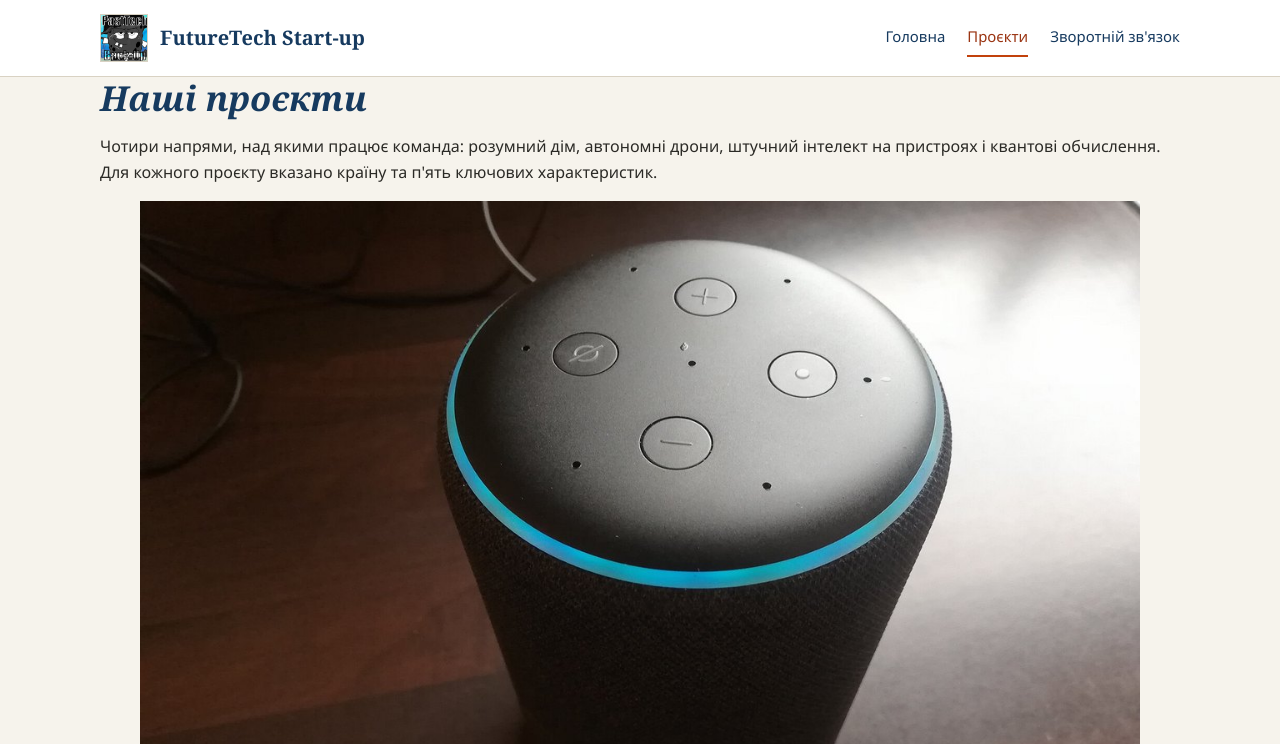
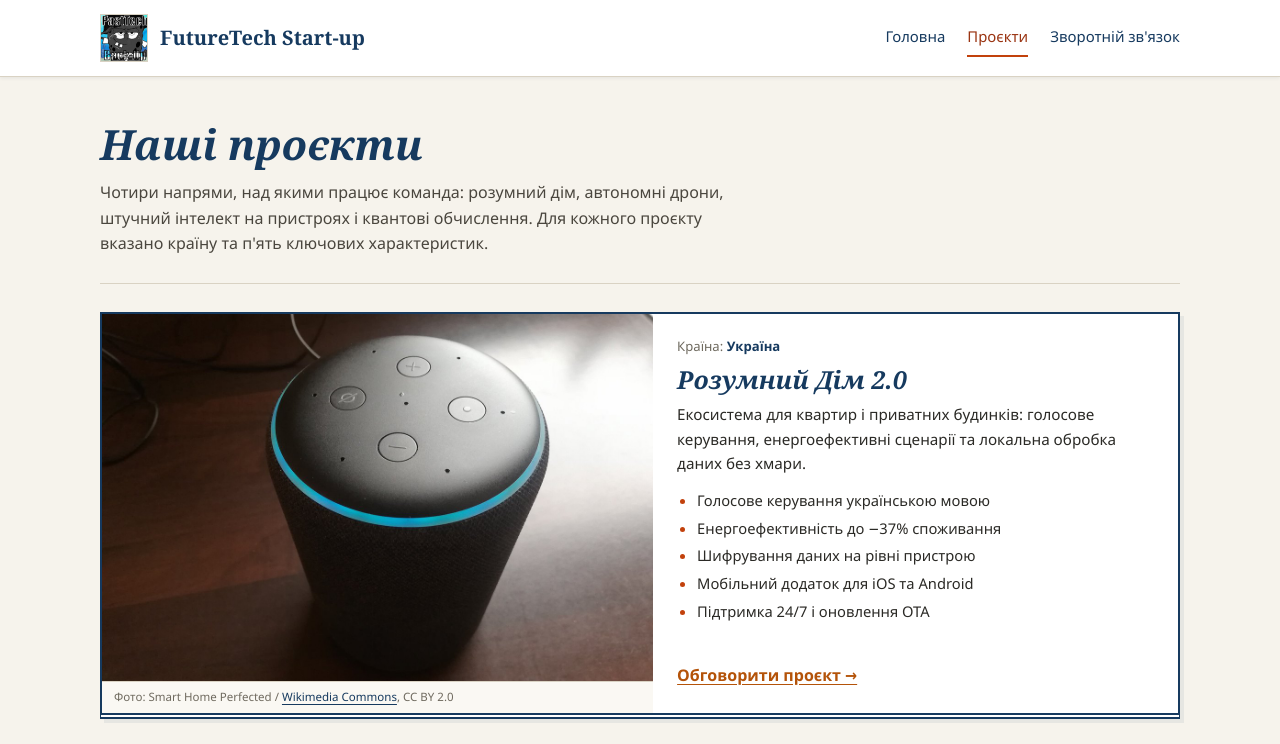
Before and after one commit to nedeflexaaa/Frontend_lab2, a plain HTML site: page projects.html in a window 1280 px wide. Shown: the top 744 px of the page. Drawn offline with Linux system fonts and the light colour scheme.

Commit message:
added styles for project's page

```diff
--- a/style.css
+++ b/style.css
@@ -427,3 +427,178 @@ tfoot td {
     transform: translateY(-2px);
     box-shadow: 0 4px 10px rgba(16, 42, 69, 0.25);
 }
+
+.projects-page {
+    padding-top: 88px;
+}
+
+.projects-page .site-header {
+    position: fixed;
+    top: 0;
+    right: 0;
+    left: 0;
+    z-index: 20;
+    box-shadow: 0 1px 4px rgba(16, 42, 69, 0.08);
+}
+
+.projects-page main {
+    padding-bottom: 56px;
+}
+
+.page-intro {
+    margin-bottom: 28px;
+    padding: 32px 0 26px;
+    border-bottom: 1px solid var(--line);
+}
+
+.page-intro h2 {
+    margin-bottom: 10px;
+    font-size: clamp(2rem, 4vw, 2.6rem);
+}
+
+.page-intro p {
+    max-width: 72ch;
+    margin-bottom: 0;
+    color: #4a463e;
+}
+
+.project-grid {
+    display: grid;
+    grid-template-columns: repeat(2, minmax(0, 1fr));
+    gap: 26px;
+}
+
+.project-card {
+    display: flex;
+    flex-direction: column;
+    background-color: #ffffff;
+    border: 2px solid var(--navy);
+    border-bottom: 6px double var(--navy);
+    box-shadow: 4px 4px 0 rgba(22, 58, 95, 0.07);
+    animation: card-in 0.5s ease both;
+}
+
+.project-card--wide {
+    grid-column: 1 / -1;
+    display: grid;
+    grid-template-columns: 1.05fr 1fr;
+}
+
+.project-media {
+    margin: 0;
+    background-color: #f1ede4;
+}
+
+.project-card--wide .project-media {
+    display: flex;
+    flex-direction: column;
+}
+
+.project-media img {
+    width: 100%;
+    aspect-ratio: 3 / 2;
+    object-fit: cover;
+    filter: grayscale(0);
+    transition: filter 0.55s ease;
+}
+
+.project-card--wide .project-media img {
+    flex: 1;
+    min-height: 280px;
+    height: 100%;
+}
+
+.project-card:hover .project-media img,
+.project-card:focus-within .project-media img {
+    filter: grayscale(1);
+}
+
+.project-media figcaption {
+    padding: 6px 12px;
+    background-color: #faf8f3;
+    border-top: 1px solid var(--line);
+    color: var(--muted);
+    font-size: 0.72rem;
+}
+
+.project-body {
+    display: flex;
+    flex-direction: column;
+    align-items: flex-start;
+    padding: 22px 24px 24px;
+}
+
+.project-meta {
+    margin-bottom: 8px;
+    color: var(--muted);
+    font-size: 0.82rem;
+}
+
+.project-meta strong {
+    color: var(--navy);
+}
+
+.project-body h3 {
+    margin: 0 0 8px;
+    font-size: 1.55rem;
+    font-weight: 700;
+    font-style: italic;
+}
+
+.project-desc {
+    font-size: 0.95rem;
+}
+
+.feature-list {
+    margin: 0 0 18px;
+    padding-left: 20px;
+    font-size: 0.92rem;
+}
+
+.feature-list li {
+    margin-bottom: 4px;
+}
+
+.feature-list li::marker {
+    color: var(--orange);
+}
+
+.project-link {
+    margin-top: auto;
+    font-weight: 600;
+}
+
+.projects-page .project-body a:link,
+.projects-page .sources a:link {
+    color: rgb(180 83 9);
+}
+
+.projects-page .project-body a:visited,
+.projects-page .sources a:visited {
+    color: rgb(124 92 59);
+}
+
+.projects-page .project-body a:hover,
+.projects-page .sources a:hover {
+    color: var(--orange-dark);
+}
+
+.projects-footer {
+    display: flex;
+    align-items: center;
+    justify-content: space-between;
+    gap: 20px;
+    margin-top: 32px;
+    padding-top: 22px;
+    border-top: 1px solid var(--line);
+}
+
+.sources {
+    margin: 0;
+    color: var(--muted);
+    font-size: 0.88rem;
+}
+
+.projects-footer .btn {
+    flex: 0 0 auto;
+}
```
